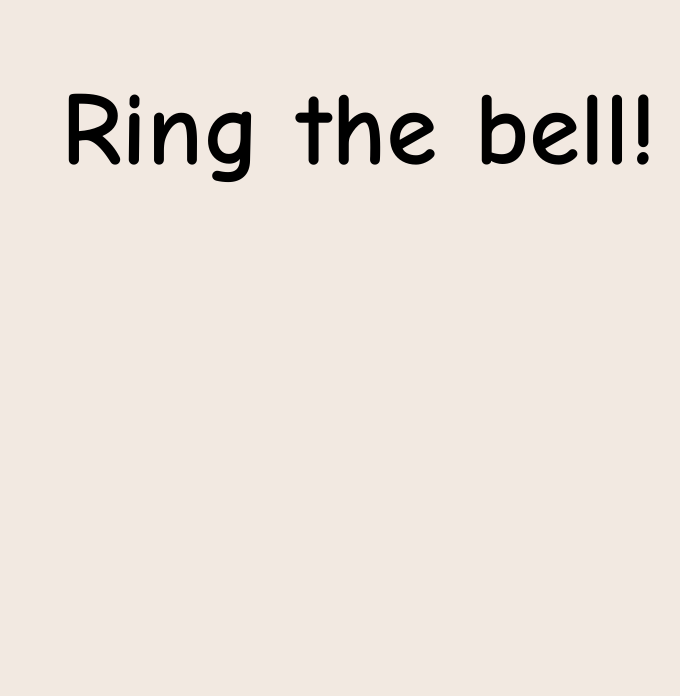
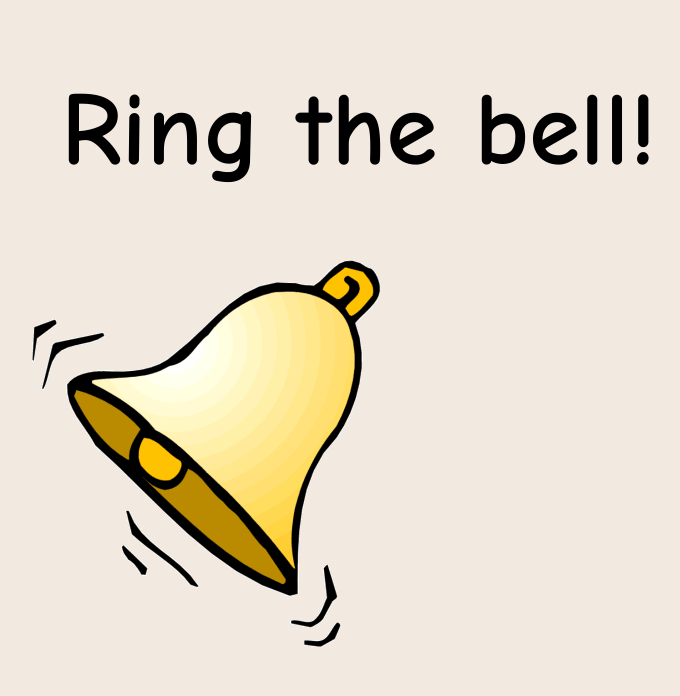
Before and after one commit to osbornm/ringthebell, a plain HTML site: page RingTheBell/index.html in a window 1280 px wide. Shown: the whole page, without its empty margins (293-973 px from the left). Drawn offline with nearby package versions, Linux system fonts and the light colour scheme.

Commit message:
Adding gif

```diff
--- a/RingTheBell/index.html
+++ b/RingTheBell/index.html
@@ -5,13 +5,14 @@
     <style>
         html, body { margin: 0; height: 100%;}
         body { background-color: #f2e9e1; font-family:'Comic Sans MS', cursive;}
-        div { width: 800px; text-align: center; margin: 50px auto; }
+        div { width: 800px; text-align: center; margin: 0 auto; }
         h1 { font-size: 6.5em; }
     </style>
 </head>
 <body>
     <div>
         <h1>Ring the bell!</h1>
+        <img src="Media/bell.gif" alt="Ring the bell!" />
     </div>
     <audio src="/Media/Trainbell.mp3" autoplay="autoplay" loop="loop" />
     <script src="http://code.jquery.com/jquery-1.9.1.min.js"></script>
```
Also changed, not shown: RingTheBell/Media/bell.gif (added), 1 other file.
